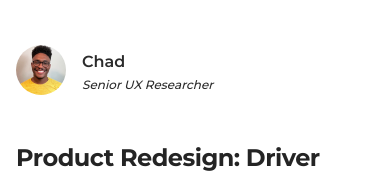
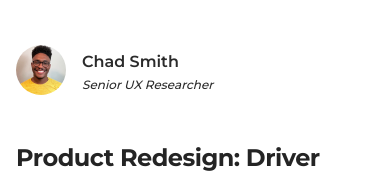
Before and after one commit to hasibulhasananik40420/client-portfolio, a React (Vite) app: page /driver-application in a window 390 px wide. Shown: the top 173 px of the page. Built offline with nearby package versions, Linux system fonts and the light colour scheme.

Commit message:
fixed responsive issue

```diff
--- a/src/Components/Footer/Footer.jsx
+++ b/src/Components/Footer/Footer.jsx
@@ -22,7 +22,7 @@ const Footer = () => {
             </div>
             <div>
               <h1 className="text-[#2B2B2B] text-[16px] font-Montserrat font-bold leading-[34px]">
-                Chad
+              Chad Smith
               </h1>
               <p className="text-[#2B2B2B] text-[12px] font-Montserrat font-normal leading-[16px]">
               Senior UX Researcher
@@ -106,7 +106,7 @@ const Footer = () => {
             </div>
             <div>
               <h1 className="text-[#2B2B2B] text-[16px] font-Montserrat font-bold leading-[34px]">
-                Chad
+              Chad Smith
               </h1>
               <p className="text-[#2B2B2B] text-[12px] font-Montserrat font-normal leading-[16px]">
               Senior UX Researcher
--- a/src/Components/Navbar/Navbar.jsx
+++ b/src/Components/Navbar/Navbar.jsx
@@ -10,7 +10,7 @@ const Navbar = () => {
             <img className='w-[50px] h-[50px] rounded-full' src={chad} alt="" />
         </div>
          <div>
-            <h1 className='text-[#2B2B2B] text-[16px] font-Montserrat font-semibold leading-[30px]'>Chad</h1>
+            <h1 className='text-[#2B2B2B] text-[16px] font-Montserrat font-semibold leading-[30px]'>Chad Smith</h1>
              <p className='text-[#2B2B2B] text-[12px] italic font-Montserrat font-medium leading-[16px]'>Senior UX Researcher</p>
          </div>
         </Link>
```
